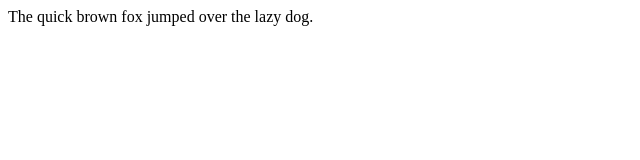
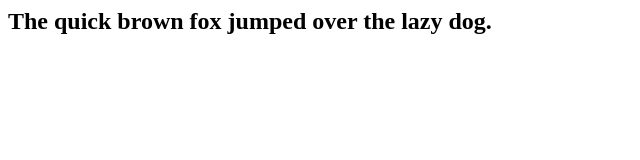
Before and after one commit to gpayebhg/gpayebhg.github.io, a plain HTML site: page ttt.html in a window 1280 px wide. Shown: the whole page, without its empty margins (0-640 px from the left). Drawn offline with Linux system fonts and the light colour scheme.

Commit message:
Update ttt.html

```diff
--- a/ttt.html
+++ b/ttt.html
@@ -3,7 +3,7 @@
 <title>Tic Tac Toe</title>
 </head>
 <body>
-<p>The quick brown fox jumped over the lazy dog.</p>
+<h2>The quick brown fox jumped over the lazy dog.</h2>
 <!-- p><img src="./tictactoe001.jpg" alt="_X_OOXX__"></p -->
 <!-- p><img src="./redball.jpg" alt="red ball"></p -->
 </body>
```
